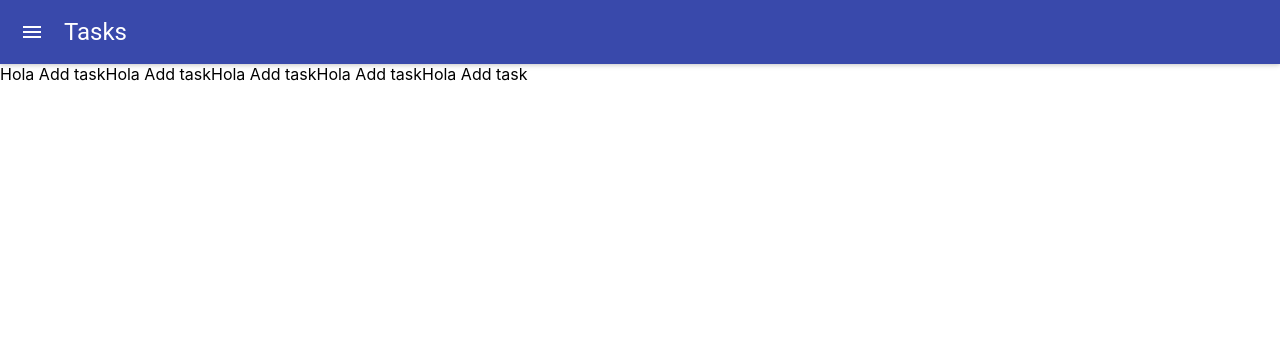
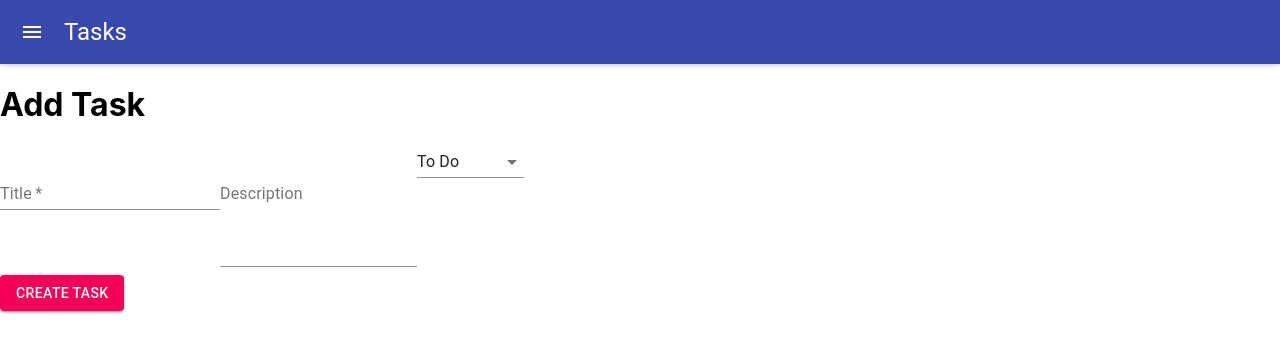
Before and after one commit to AlexisFabianCarranza/task-manager, a React (Create React App) app: page /addTask in a window 1280 px wide. Shown: the top 352 px of the page. Built offline with nearby package versions, Linux system fonts and the light colour scheme.

Commit message:
Se avanza con la pantalla para agregar tareas

```diff
--- a/package.json
+++ b/package.json
@@ -3,6 +3,7 @@
   "version": "0.1.0",
   "private": true,
   "dependencies": {
+    "@material-ui/core": "^4.4.2",
     "material-ui": "^0.20.2",
     "react": "^16.9.0",
     "react-dom": "^16.9.0",
--- a/src/App.js
+++ b/src/App.js
@@ -8,8 +8,10 @@ class App extends Component {
   render(){
     return (
       <MuiThemeProvider>
-        <MyAppBar />
-        {this.props.children}
+        <div>
+          <MyAppBar />
+          {this.props.children}
+        </div>
       </MuiThemeProvider>
     );
   }
--- /dev/null
+++ b/src/components/Title.js
@@ -0,0 +1,12 @@
+import React, {Component} from 'react';
+
+
+export default class Title extends Component {
+    render(){
+        return(
+            <div >
+                <h1 >{this.props.textTitle}</h1>
+            </div>
+        )
+    }
+}
--- /dev/null
+++ b/src/components/tasks/TaskUI.js
@@ -0,0 +1,64 @@
+import React , {Component} from 'react';
+import TextField from '@material-ui/core/TextField';
+import Button from '@material-ui/core/Button';
+import Title from '../Title';
+import Select from '@material-ui/core/Select';
+
+export default class TaskUI extends Component {
+    constructor(props){
+        super(props);
+        this.state = {
+            title: '',
+            description: '',
+            state: 'To do'
+        }
+    }
+    render(){
+        return(
+            <div >
+                <div>
+                    <Title textTitle={'Add Task'}/>
+                </div>
+                <div>
+                    <TextField
+                        required
+                        label="Title"
+                        margin="normal"
+                        value={this.state.title}
+                        onChange={(title)=>{this.setState({title})}}
+                    />
+                    <TextField
+                        label="Description"
+                        multiline
+                        rows="4"
+                        margin="normal"
+                        value={this.state.description}
+                        onChange={(description)=>{this.setState({description})}}
+                    />
+                    <Select
+                        native
+                        value={this.state.state}
+                        onChange={(state)=>{this.setState({state})}}
+                        inputProps={{
+                            name: 'state',
+                            id: 'filled-age-native-simple',
+                        }}
+                        >
+                            <option value={"To Do"}>To Do</option>
+                            <option value={"In Progress"}>In Progress</option>
+                            <option value={"Done"}>Done</option>
+                        </Select>
+                    <div>
+                        <Button
+                            variant="contained"
+                            color="secondary"
+                            onClick={()=>this.props.save(this.state)}
+                        >
+                            Create Task
+                        </Button>
+                    </div>
+                </div>
+            </div>
+        )
+    }
+}
--- a/src/pages/AddTask.js
+++ b/src/pages/AddTask.js
@@ -1,15 +1,15 @@
 import React , {Component} from 'react';
+import TaskUI from '../components/tasks/TaskUI';
 
 export default class AddTask extends Component {
+    saveTask = ({title,description,state})=>{
+        //Se almacenan los datos en la base de datos de firebase
+    }
     render() {
         return(
-            <div>
-                <text>Hola Add task</text>
-                <text>Hola Add task</text>
-                <text>Hola Add task</text>
-                <text>Hola Add task</text>
-                <text>Hola Add task</text>
-            </div>
+            <TaskUI
+                saveTask={this.saveTask}
+            />
         )
     }
 }
```
Also changed, not shown: 1 other file (tests, documents, lock files or other folders).
